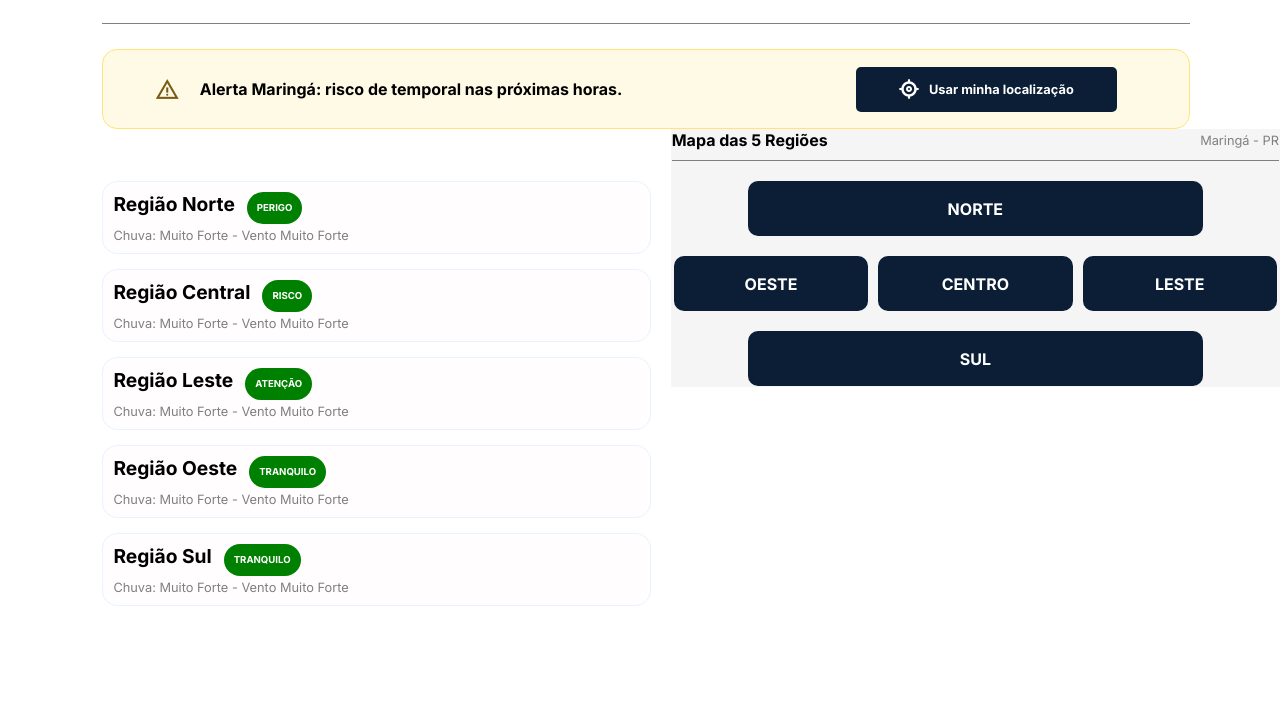
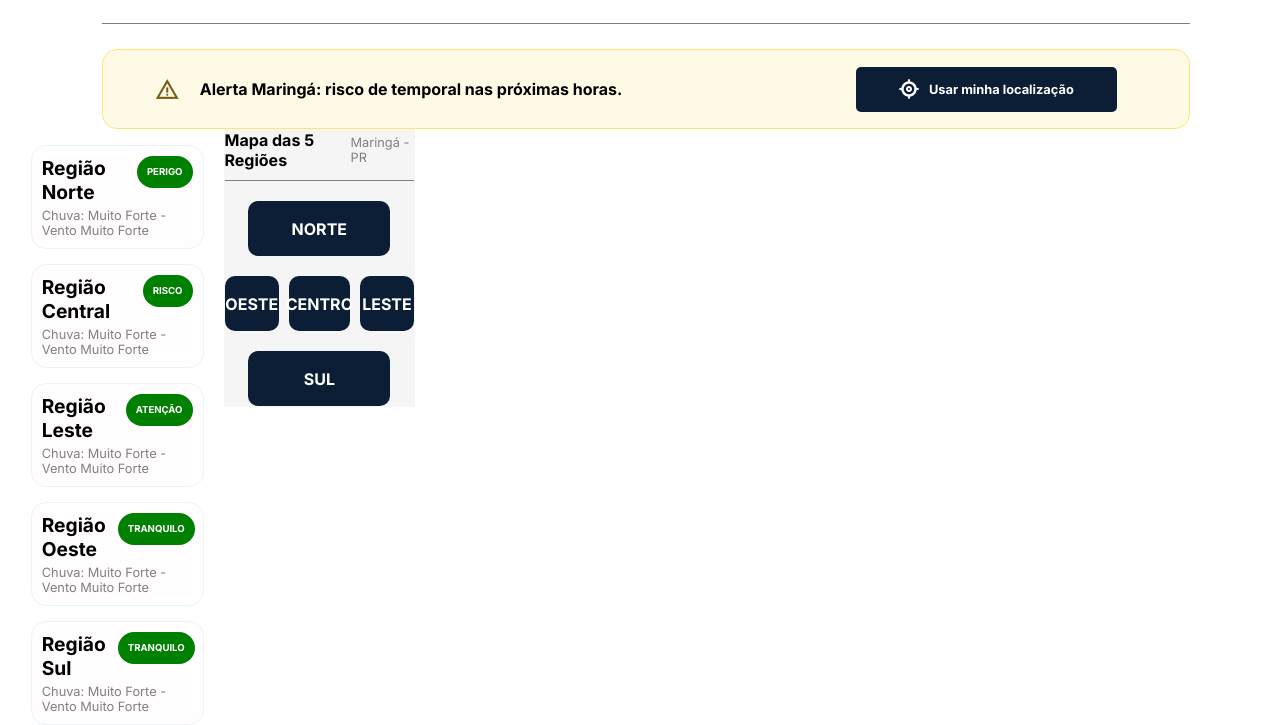
Before and after one commit to ojoaobento/Projeto-Tempo, a plain HTML site: page src/page.html in a window 1280 px wide. Shown: the part 572-1297 px from the top of the page. Before the commit the page ends 1178 px from the top, so only its background shows below. Drawn offline with nearby package versions, Linux system fonts and the light colour scheme.

Commit message:
Ajustando

```diff
--- a/src/styles.css
+++ b/src/styles.css
@@ -409,6 +409,7 @@ main{
 .mapa{
     background-color: whitesmoke;
     border: 1px solid whitesmoke;
+<<<<<<< Updated upstream
     border-radius: 50x;
     width: 50%;
     height: 50%;
@@ -478,4 +479,13 @@ main{
     display: flex;
     gap: 20px;
     align-items: flex-start;
+=======
+    border-radius: 5px;
+    width: 30%;
+    height: 30%;
 }
+
+.mapa-integracao{
+    display: flex;
+>>>>>>> Stashed changes
+}
```
